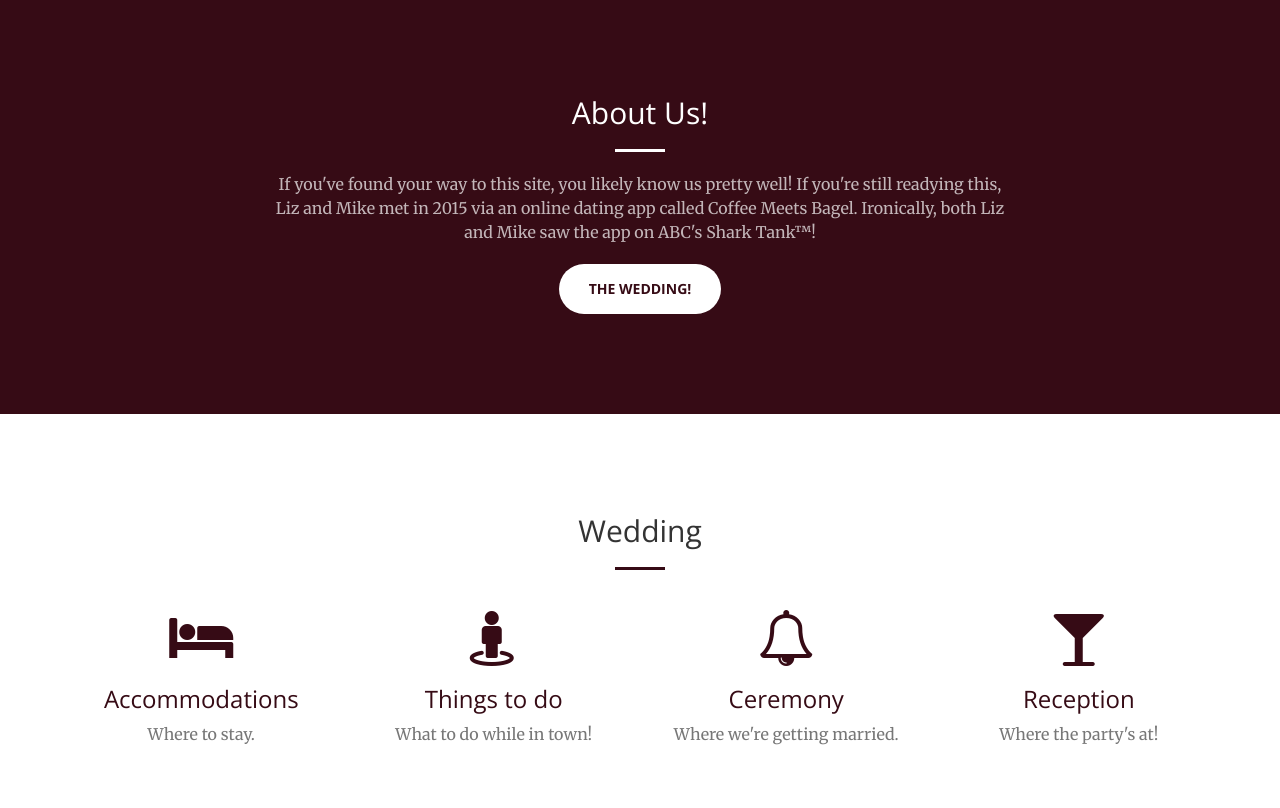
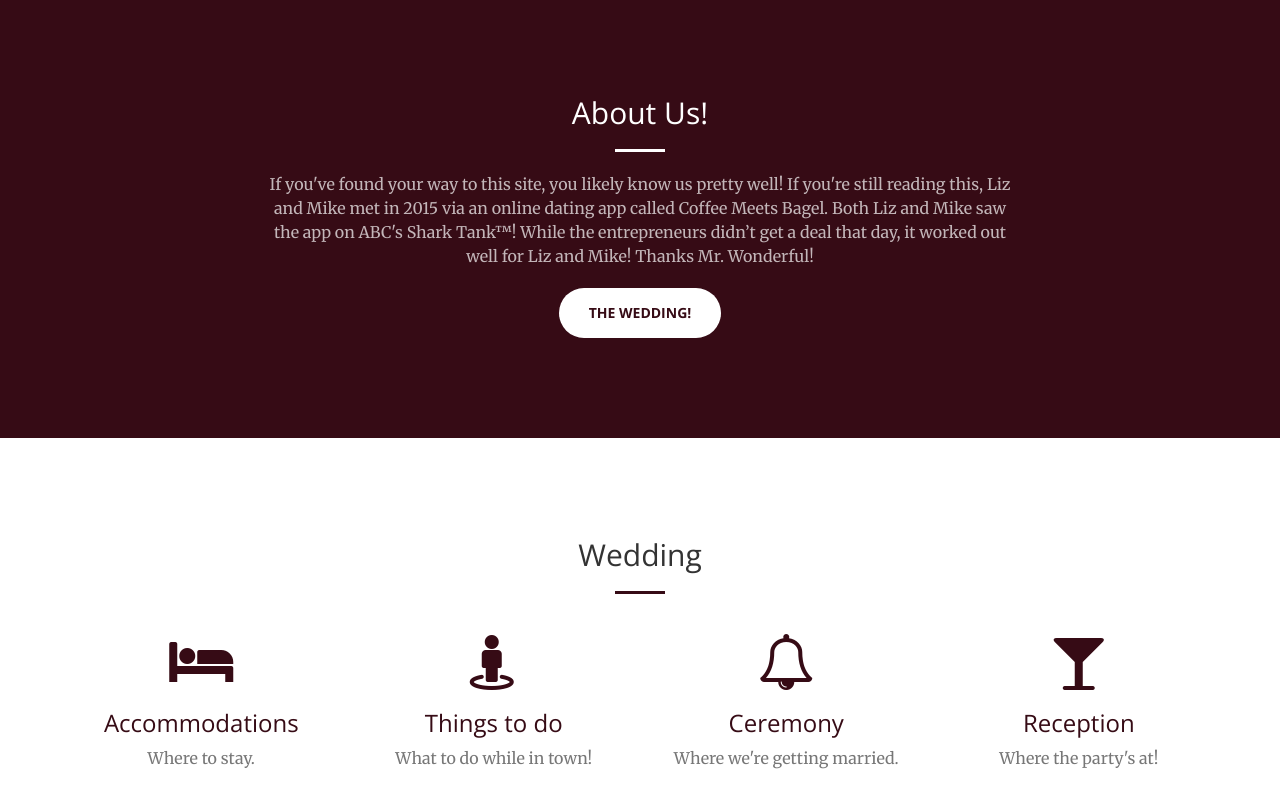
Before and after one commit to mikesplain/lizandmike.rocks, a Jekyll site: the page built from index.html, in a window 1280 px wide and 900 px high, scrolled down 868 px, cut to the strip 86-894 px from the top of the window. Built offline with Jekyll 4.4.1, drawn with Linux system fonts in a browser that asks for light colours; comment, search, counter and statistics services are not loaded; some of the changed text lies outside the part shown.

Commit message:
Update text

```diff
--- a/_includes/about-us.html
+++ b/_includes/about-us.html
@@ -4,7 +4,12 @@
             <div class="col-lg-8 col-lg-offset-2 text-center">
                 <h2 class="section-heading">About Us!</h2>
                 <hr class="light">
-                <p class="text-faded">If you've found your way to this site, you likely know us pretty well!  If you're still readying this, Liz and Mike met in 2015 via an online dating app called Coffee Meets Bagel.  Ironically, both Liz and Mike saw the app on ABC's Shark Tank™! </p>
+                <p class="text-faded">
+                  If you've found your way to this site, you likely know us pretty well!
+                  If you're still reading this, Liz and Mike met in 2015 via an online dating app called Coffee Meets Bagel.
+                  Both Liz and Mike saw the app on ABC's Shark Tank™!  While the entrepreneurs didn’t
+                  get a deal that day, it worked out well for Liz and Mike!  Thanks Mr. Wonderful!
+                </p>
                 <a href="#wedding" class="btn btn-default-primary btn-xl page-scroll">The Wedding!</a>
             </div>
         </div>
--- a/_includes/ceremony.html
+++ b/_includes/ceremony.html
@@ -4,7 +4,11 @@
             <div class="col-lg-8 col-lg-offset-2 text-center">
                 <h2 class="section-heading">Ceremony</h2>
                 <hr class="light">
-                <p class="text-faded">To be announced soon! </p>
+                <p class="text">
+                  The ceremony will be held in the early afternoon at Our Lady of Lourdes Catholic Church in Utica NY.
+                  <br /><br />
+                  Details to follow!
+                </p>
             </div>
         </div>
     </div>
--- a/_includes/reception.html
+++ b/_includes/reception.html
@@ -4,7 +4,15 @@
             <div class="col-lg-12 text-center">
                 <h2 class="section-heading">Reception!</h2>
                 <hr class="primary">
-                <p class="text-muted">To be announced soon! </p>
+                <p class="text">
+                  The reception will take place in the evening at The Cannery in Vernon NY.  This venue operated as Ward’s Canning Company in the early 1900’s.  It’s currently under renovation to convert it to a new and modern wedding venue.  Fingers crossed!
+                </p>
+                <p class="text">
+                  Bussing will be provided to and from the Fairfield Inn and Suites and Microtel.  Please refer to the “Accommodations” section for Wedding Block information.
+                </p>
+                <p class="text">
+                  Details to follow.
+                </p>
             </div>
         </div>
     </div>
--- a/_includes/thingstodo.html
+++ b/_includes/thingstodo.html
@@ -6,7 +6,7 @@
                 <hr class="primary">
 
                 <h3>For Art Lovers</h3>
-                <p class="text-muted">
+                <p class="text">
                   Founded in 1919, <strong>Munson-Williams</strong> has been the destination for countless school field trips!
                   It houses an impressive collection of artwork and the school is associated with the Pratt school of art in N.Y.C.
                   Also be sure to check out Fountain Elms which was the private residence of the founding family and is located on the same property.
@@ -16,7 +16,7 @@
                 <hr class="primary">
                 <p></p>
                 <h3>For Animal Lovers</h3>
-                <p class="text-muted">
+                <p class="text">
                   Visit the <strong>Utica Zoo!</strong>  It’s family fun for everyone, at the Utica Zoo!
                   <br />
                   (Also- as a point of interest… the Utica Zoo is home to the World’s Largest Watering Can!!  Be sure to check it out and snap a photo before you leave.)
@@ -27,12 +27,12 @@
                 <p></p>
 
                 <h3>For Beer Lovers</h3>
-                <p class="text-muted">
+                <p class="text">
                   There’s multiple places to visit in the Utica area!  Head to <strong>Woodland Hop Farm and Fermentation</strong> if you want a from the roots Micorbrewery/Beer Garden feel.  (Its BYOF!)
                 </p>
                 <a href="http://www.woodlandbeer.com" target="_blank" class="btn btn-primary btn-xl page-scroll">Woodland Hop Farm and Fermentation</a>
                 <p></p>
-                <p class="text-muted">
+                <p class="text">
                   If you have time to schedule a tour- <strong>Saranac’s</strong> your spot.  They sport a quality beer list in a historic building in the heart of downtown Utica.  They are the second oldest family-owned brewery in the U.S. after Yeungling.  So while we can’t best the Philadelphia crowd we’re a close second!
                 </p>
                 <a href="https://www.saranac.com" target="_blank" class="btn btn-primary btn-xl page-scroll">Saranac Brewery</a>
@@ -41,7 +41,7 @@
                 <p></p>
 
                 <h3>For Spirits Lovers</h3>
-                <p class="text-muted">
+                <p class="text">
                   We’ve never actually visited this spot but we've heard great things about <strong>Adirondack Distilling</strong>!  It would be a nice change of pace from beer scene.  Be sure to make a reservation if you’d like a tour!
                 </p>
                 <a href="http://www.adirondackdistilling.com" target="_blank" class="btn btn-primary btn-xl page-scroll">Adirondack Distilling</a>
@@ -50,7 +50,7 @@
                 <p></p>
 
                 <h3>For Risk Lovers</h3>
-                <p class="text-muted">
+                <p class="text">
                   For the risk inclined there are a couple of casinos close to the hotel.  Let luck be a lady!                </p>
                 <a href="https://www.turningstone.com" target="_blank" class="btn btn-primary btn-xl page-scroll">Turning Stone</a>
                 <a href="https://www.vernondowns.com" target="_blank" class="btn btn-primary btn-xl page-scroll">Vernon Downs</a>
```
